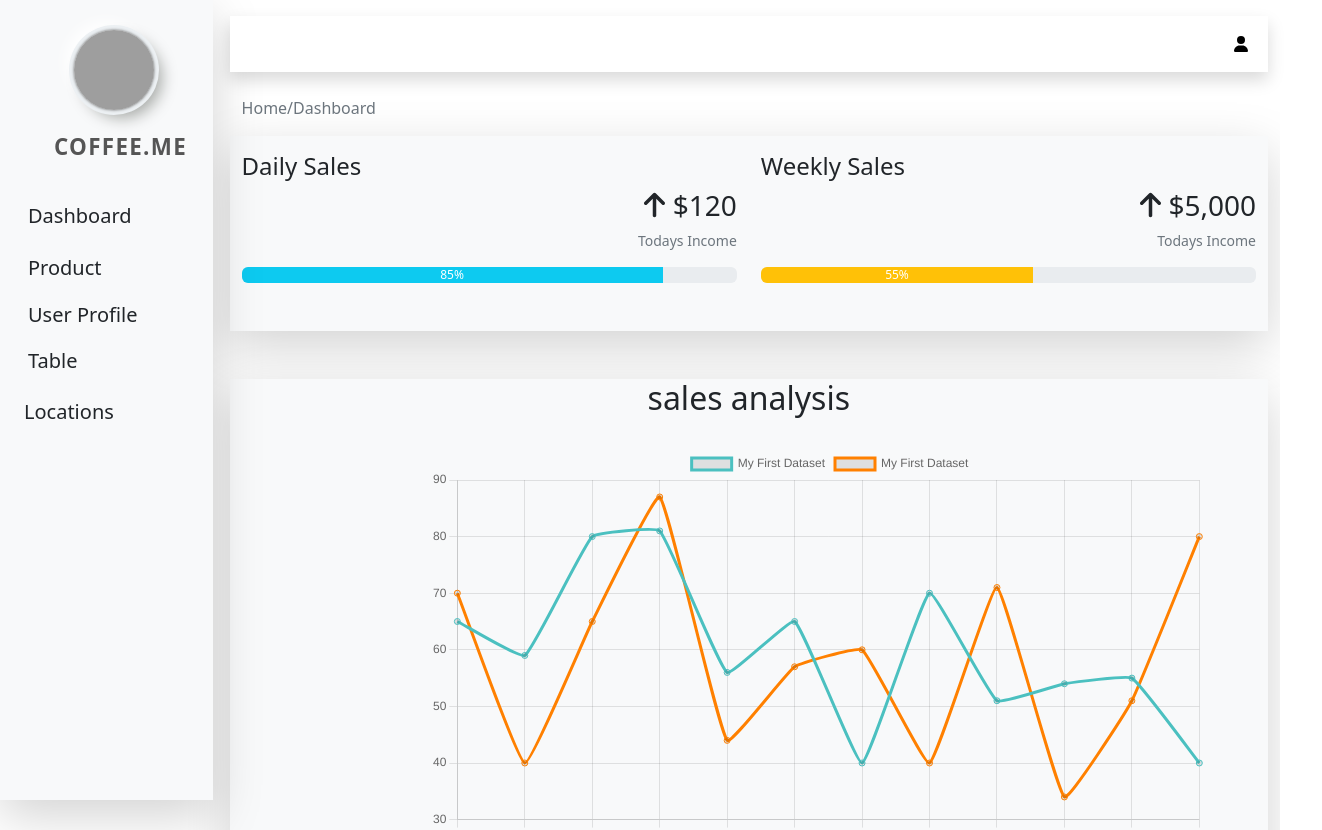
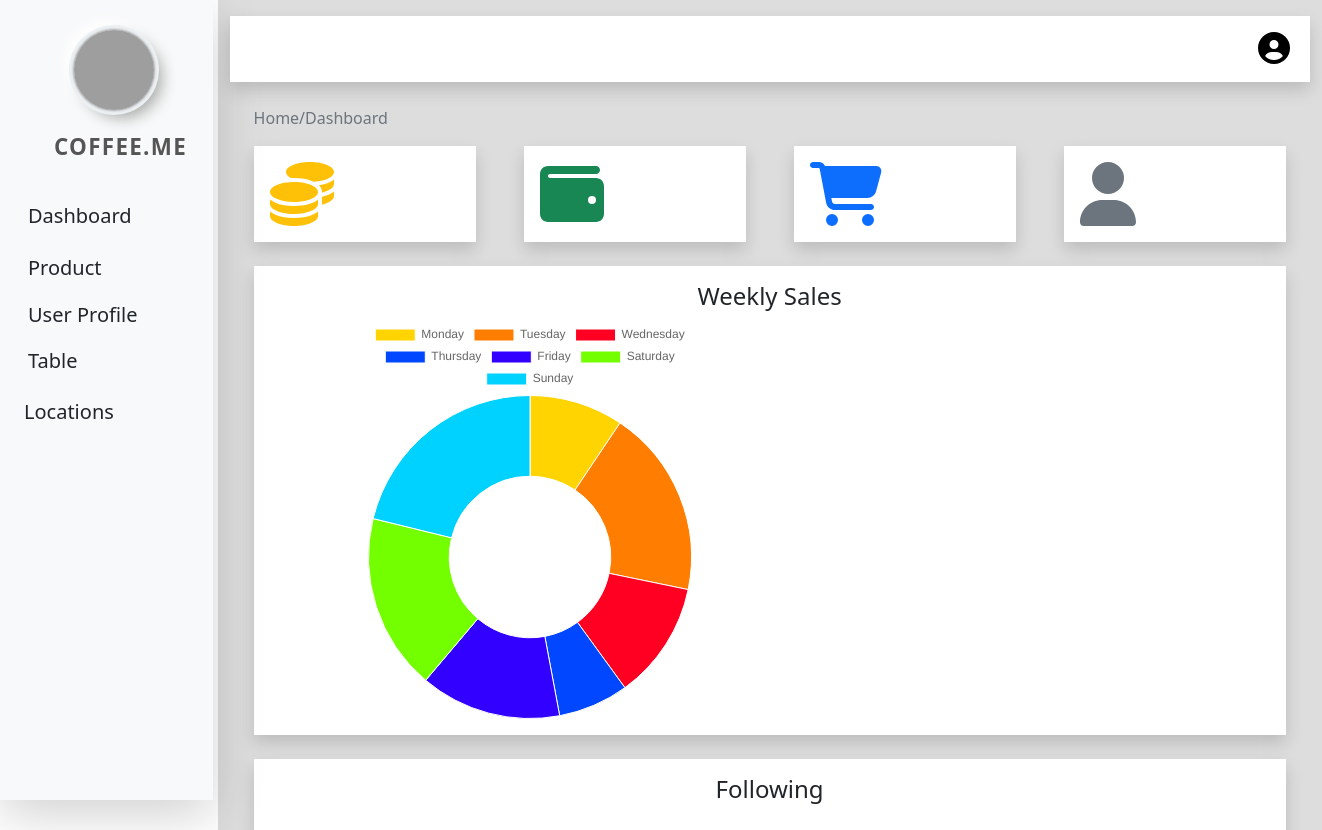
Before and after one commit to anindta/admin-clone, a Vue app: page / in a window 1280 px wide. Shown: the top 830 px of the page, 1322 px wide, since content can reach past the window. Built offline with nearby package versions, Linux system fonts and the light colour scheme; grey boxes are pictures that could not be loaded; what vue-cookies would draw is missing.

Commit message:
mengubah halaman dashboard

```diff
--- a/src/components/Layout/Dashboard.vue
+++ b/src/components/Layout/Dashboard.vue
@@ -41,7 +41,7 @@
 
             </div>
         </div>
-        <div class="col py-3 "  style="margin-left:17%;">
+        <div class="col py-3 "  style="margin-left:17%; background-color: #DDDDDD;">
               <!--navbar-->
       <nav class="navbar navbar-expand-lg navbar-light bg-white sticky-top  shadow mb-4">
         <div class="container-fluid">
@@ -50,7 +50,7 @@
 
             <div class="navbar-nav ms-auto">
 
-              <a href="" class="nav-item nav-link text-black"><font-awesome-icon icon="fa-solid fa-user fa-2x" /></a>
+              <a href="" class="nav-item nav-link text-black"><font-awesome-icon class=" fa-2x" icon="fa-solid fa-circle-user" /></a>
             </div>
           </div>
         </div>
--- a/src/components/charts/Bar.vue
+++ b/src/components/charts/Bar.vue
@@ -1,50 +1,45 @@
 <template>
     <div
       class="chart-container"
-      style="width: 800px; height: 500px; margin-left: 200px; margin-bottom: 30px; margin-top: 30px;"
+      style="width:500px; height:300px;;  margin-top: 30px; margin-bottom: 70px;"
     >
-  <canvas id="myChart"></canvas>
-
+      <canvas id="myChartLine" class="chart"></canvas>
     </div>
   </template>
 
+    <script >
+  import Chart from "chart.js/auto";
+  export default {
+    mounted() {
+      const ctx = document.getElementById("myChartLine");
 
-<script>
-import Chart from 'chart.js/auto';
-import { getRelativePosition } from 'chart.js/helpers';
-export default{
-    mounted(){
-        const ctx = document.getElementById('myChart');
-
-new Chart(ctx, {
-  type: 'line',
-  data: {
-    labels: ["January", "February", "March", "april", "May", "June","July","August","September","October","November","December"],
-    datasets: [{
-      label: 'My First Dataset',
-      data: [65, 59, 80, 81, 56, 65, 40, 70, 51, 54, 55, 40],
+      const myChart = new Chart(ctx, {
+          type: 'bar',
+          data: {
+              labels: ["January", "February", "March", "april", "May", "June","July","August","September","October","November","December"],
+              datasets: [{
+      label: 'user',
+      data: [10, 30, 30, 20, 50, 65, 40, 70, 51, 54, 55, 40],
       fill: false,
-      borderColor: 'rgb(75, 192, 192)',
-      tension: 0.1
-    },{
-      label: 'My First Dataset',
-      data: [70, 40, 65, 87, 44, 57, 60, 40, 71, 34, 51, 80],
-      fill: false,
-      borderColor: 'rgb(255,128,0)',
+      backgroundColor: [
+                "rgba(54, 162, 235)",
+                "#ff7d00",
+                "rgba(255,0,0)",
+                "rgba(178,34,34)",
+                "#FFD400",
+                "#ff0022",
+                "rgba(255,128,0)",
+                "#0047ff",
+                "#00ff7f",
+                "rgba((47,79,79)",
+                "#74ff00",
+                "#00d2ff"
+              ],
       tension: 0.1
     }]
-  },
-  options: {
-    onClick: (e) => {
-      const canvasPosition = getRelativePosition(e, chart);
-
-      // Substitute the appropriate scale IDs
-      const dataX = chart.scales.x.getValueForPixel(canvasPosition.x);
-      const dataY = chart.scales.y.getValueForPixel(canvasPosition.y);
-    }}
-});
-    }
-
-}
-
-</script>
+        },
+      });
+      myChart;
+    },
+  };
+  </script >
--- a/src/components/charts/Doughnut.vue
+++ b/src/components/charts/Doughnut.vue
@@ -1,7 +1,7 @@
 <template>
     <div
       class="chart-container"
-      style="width:300px; height:300px; "
+      style="width:500px; height:400px; margin-left: 60px; "
     >
       <canvas id="myChartDoughnut" class="chart"></canvas>
     </div>
@@ -15,17 +15,19 @@
       const myChart = new Chart(ctx, {
         type: "doughnut",
         data: {
-          labels: ["Coding", "Eat", "Sleeping", "Meditation", "The fight against evil"],
+          labels: ["Monday", "Tuesday", "Wednesday", "Thursday", "Friday", "Saturday", "Sunday"],
           datasets: [
             {
 
-              data: [60, 20, 10, 5, 5,],
+              data: [40, 80, 50, 30, 60,75,90],
               backgroundColor: [
-                "rgba(54, 162, 235)",
-                "rgba(255,128,0)",
-                "rgba(255,0,0)",
-                "rgba((47,79,79)",
-                "rgba(178,34,34)",
+                "#FFD400",
+                "#ff7d00",
+                "#ff0022",
+                "#0047ff",
+                "#3200ff",
+                "#74ff00",
+                "#00d2ff"
 
               ],
               borderWidth: 1,
--- a/src/components/charts/LineChart.vue
+++ b/src/components/charts/LineChart.vue
@@ -1,19 +1,22 @@
 <template>
     <div
       class="chart-container"
-      style="width:300px; height:300px; "
+      style="width: 800px; height: 500px; margin-left: 200px; margin-bottom: 10px; margin-top: 30px;"
     >
-      <canvas id="myChartLine" class="chart"></canvas>
+  <canvas id="myChart"></canvas>
+
     </div>
   </template>
 
-    <script >
-  import Chart from "chart.js/auto";
-  export default {
-    mounted() {
-      const ctx = document.getElementById("myChartLine");
 
-      const myChart = new Chart(ctx, {
+<script>
+import Chart from 'chart.js/auto';
+import { getRelativePosition } from 'chart.js/helpers';
+export default{
+    mounted(){
+        const ctx = document.getElementById('myChart');
+
+new Chart(ctx, {
   type: 'line',
   data: {
     labels: ["January", "February", "March", "april", "May", "June","July","August","September","October","November","December"],
@@ -23,10 +26,25 @@
       fill: false,
       borderColor: 'rgb(75, 192, 192)',
       tension: 0.1
+    },{
+      label: 'My First Dataset',
+      data: [70, 40, 65, 87, 44, 57, 60, 40, 71, 34, 51, 80],
+      fill: false,
+      borderColor: 'rgb(255,128,0)',
+      tension: 0.1
     }]
   },
+  options: {
+    onClick: (e) => {
+      const canvasPosition = getRelativePosition(e, chart);
+
+      // Substitute the appropriate scale IDs
+      const dataX = chart.scales.x.getValueForPixel(canvasPosition.x);
+      const dataY = chart.scales.y.getValueForPixel(canvasPosition.y);
+    }}
 });
-      myChart;
-    },
-  };
-  </script >
+    }
+
+}
+
+</script>
--- a/src/components/charts/Radar.vue
+++ /dev/null
@@ -1,54 +0,0 @@
-<template>
-    <div
-      class="chart-container"
-      style="width:600px; height:600px; "
-    >
-      <canvas id="myChartRadar" class="chart"></canvas>
-    </div>
-  </template>
-
-    <script >
-  import Chart from "chart.js/auto";
-  export default {
-    mounted() {
-      const ctx = document.getElementById("myChartRadar");
-
-      const myChart = new Chart(ctx, {
-          type: 'radar',
-          data: {
-            labels: [
-    'Eating',
-    'Drinking',
-    'Sleeping',
-    'Designing',
-    'Coding',
-    'Cycling',
-    'Running'
-  ],
-  datasets: [{
-    label: 'My First Dataset',
-    data: [65, 59, 90, 81, 56, 55, 40],
-    fill: true,
-    backgroundColor: 'rgba(255, 99, 132, 0.2)',
-    borderColor: 'rgb(255, 99, 132)',
-    pointBackgroundColor: 'rgb(255, 99, 132)',
-    pointBorderColor: '#fff',
-    pointHoverBackgroundColor: '#fff',
-    pointHoverBorderColor: 'rgb(255, 99, 132)'
-  }, {
-    label: 'My Second Dataset',
-    data: [28, 48, 40, 19, 96, 27, 100],
-    fill: true,
-    backgroundColor: 'rgba(54, 162, 235, 0.2)',
-    borderColor: 'rgb(54, 162, 235)',
-    pointBackgroundColor: 'rgb(54, 162, 235)',
-    pointBorderColor: '#fff',
-    pointHoverBackgroundColor: '#fff',
-    pointHoverBorderColor: 'rgb(54, 162, 235)'
-  }],
-        },
-      });
-      myChart;
-    },
-  };
-  </script >
--- a/src/main.js
+++ b/src/main.js
@@ -12,11 +12,11 @@ import 'bootstrap-vue/dist/bootstrap-vue.css'
 //font awesome
 import { library } from '@fortawesome/fontawesome-svg-core'
 import { FontAwesomeIcon } from '@fortawesome/vue-fontawesome'
-import { faTrash, faArrowUp, faUser, faTableColumns  } from '@fortawesome/free-solid-svg-icons'
+import { faTrash, faArrowUp, faUser, faCoins, faWallet,faCartShopping,faCircleUser } from '@fortawesome/free-solid-svg-icons'
 //VueGoogleMaps
 import * as VueGoogleMaps from "vue2-google-maps"
 //font awesome
-library.add(faTrash, faArrowUp, faUser, faTableColumns)
+library.add(faTrash, faArrowUp, faUser, faCoins, faWallet,faCartShopping, faCircleUser)
 Vue.component('font-awesome-icon', FontAwesomeIcon)
 //bootstrap-vue
 Vue.use(BootstrapVue)
--- a/src/views/HomeView.vue
+++ b/src/views/HomeView.vue
@@ -1,53 +1,65 @@
 <template>
   <div>
-  <div class="container ">
-    <p class="text-muted">Home/Dashboard</p>
+    <div class="container px-4">
+      <p class="text-muted">Home/Dashboard</p>
+      <div class="row gx-5">
+        <div class="col">
+          <div class="p-3 bg-white shadow">
+            <div></div>
+            <font-awesome-icon
+              class="text-warning fa-4x"
+              icon="fa-solid fa-coins"
+            />
+          </div>
+        </div>
+        <div class="col">
+          <div class="p-3 bg-white shadow">
+           <font-awesome-icon
+              class="text-success fa-4x"
+              icon="fa-solid fa-wallet"
+            />
 
-    <div class="row mb-4 bg-light static-top mb-5 shadow-lg ">
-      <div class="col-md-6 mb-5 mt-3 ">
-        <h4>Daily Sales</h4>
-        <h3 class="text-end">
-          <font-awesome-icon icon="fa-solid fa-arrow-up" /> $120
-        </h3>
-        <p class="small text-muted text-end">Todays Income</p>
-        <div
-          class="progress"
-          role="progressbar"
-          aria-label="Example with label"
-          aria-valuenow="25"
-          aria-valuemin="0"
-          aria-valuemax="100"
-        >
-          <div class="progress-bar bg-info" style="width: 85%">85%</div>
+          </div>
         </div>
-      </div>
-
-      <div class="col-md-6 mb-5 mt-3">
-        <h4>Weekly Sales</h4>
-        <h3 class="text-end">
-          <font-awesome-icon icon="fa-solid fa-arrow-up" /> $5,000
-        </h3>
-        <p class="small text-muted text-end">Todays Income</p>
-        <div
-          class="progress"
-          role="progressbar"
-          aria-label="Example with label"
-          aria-valuenow="25"
-          aria-valuemin="0"
-          aria-valuemax="100"
-        >
-          <div class="progress-bar bg-warning" style="width: 55%">55%</div>
+        <div class="col">
+          <div class="p-3 bg-white shadow">
+            <font-awesome-icon
+              class="text-primary fa-4x"
+              icon="fa-solid fa-cart-shopping"
+            />
+          </div>
+        </div>
+        <div class="col">
+          <div class="p-3 bg-white shadow">
+            <font-awesome-icon
+              class="text-secondary fa-4x"
+              icon="fa-solid fa-user "
+            />
+          </div>
         </div>
       </div>
     </div>
+    <div class="container px-4">
+      <div class="row gx-5">
+    <div class="col mt-4">
+      <div class="p-3 bg-white shadow"><h4 class="text-center">Weekly Sales</h4><Doughnut/></div>
+    </div>
+    <div class="col mt-4">
+      <div class="p-3 bg-white shadow"><h4 class="text-center">Following</h4><Bar /></div>
 
+    </div>
+  </div>
+  </div>
+  <div class="container px-4">
+      <div class="row gx-5">
+    <div class="col mt-4">
+      <div class="p-3 bg-white shadow"><h4 class="text-center">Month Sales</h4><LineChart/></div>
+
+    </div>
 
   </div>
-  <div class="bg-light static-top mb-5 shadow-lg">
-    <h2 class="text-center mb-4">sales analysis</h2>
-      <Bar/>
-    </div>
-</div>
+  </div>
+  </div>
 </template>
 
 <script>
@@ -56,7 +68,7 @@
 import Bar from "@/components/charts/Bar.vue";
 import Doughnut from "@/components/charts/Doughnut.vue";
 import LineChart from "@/components/charts/LineChart.vue";
-import Radar from "@/components/charts/Radar.vue";
+
 
 export default {
   name: "HomeView",
@@ -64,7 +76,7 @@ export default {
     Bar,
     Doughnut,
     LineChart,
-    Radar,
+
   },
 };
 </script>
```
Lines whose indentation alone changed are shown as unchanged.
